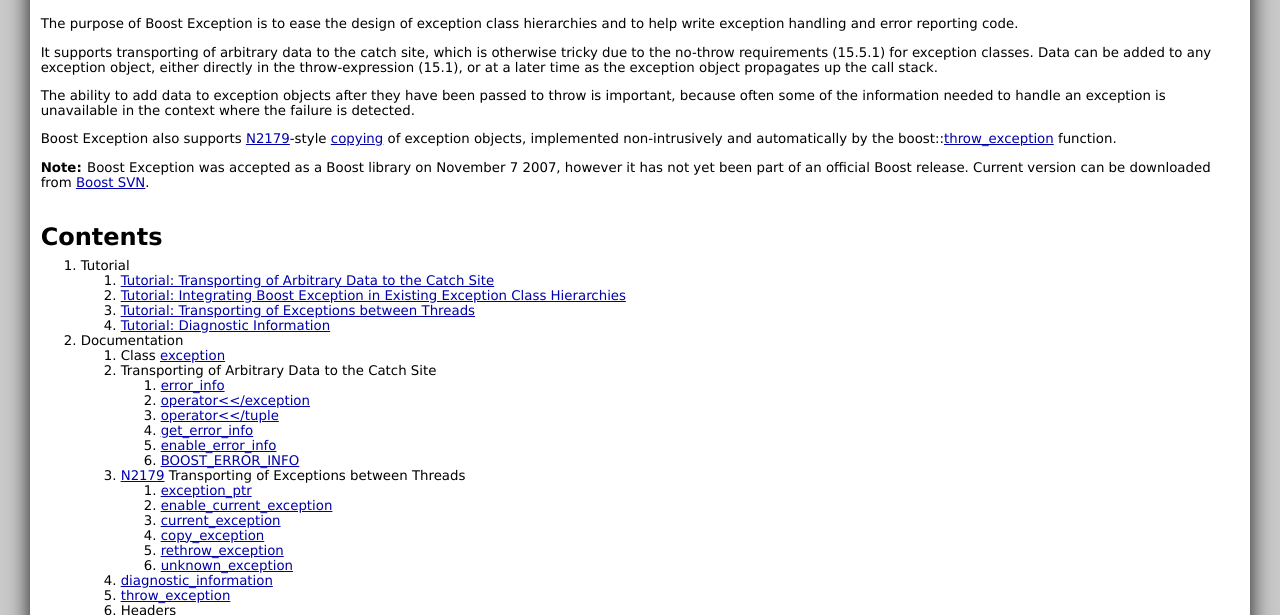
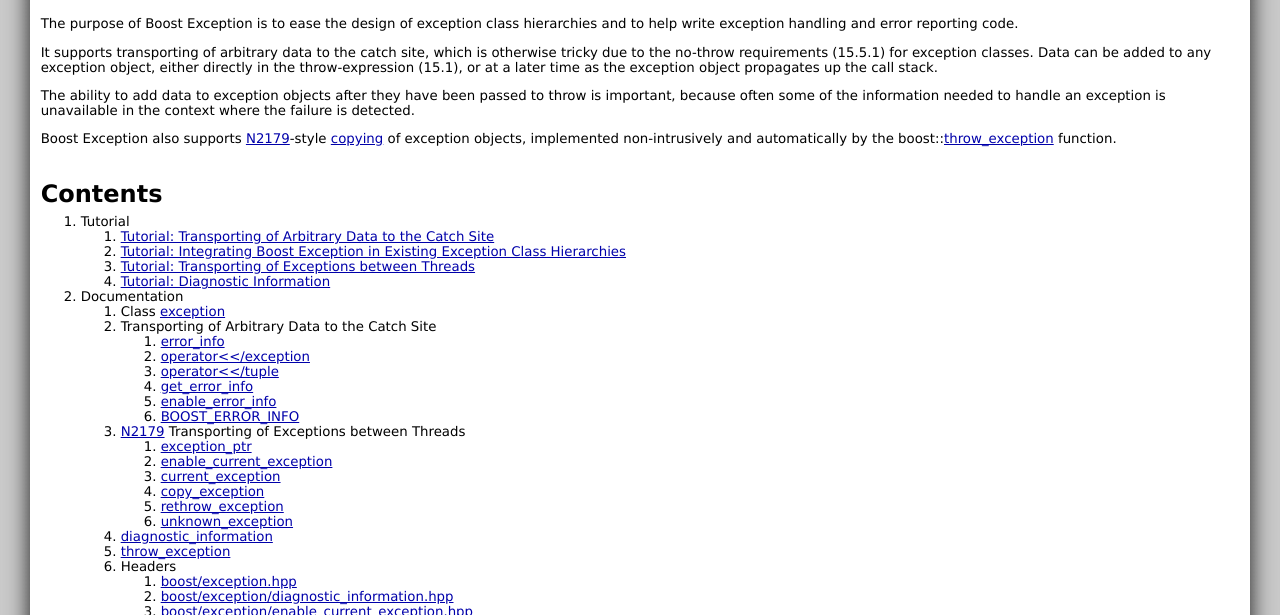
Before and after one commit to boostorg/exception, a plain HTML site: page doc/boost-exception.html in a window 1280 px wide. Shown: the part 106-721 px from the top of the page. Drawn offline with Linux system fonts and the light colour scheme.

Commit message:
Minor documentation update.
[SVN r46824]

```diff
--- a/doc/boost-exception.html
+++ b/doc/boost-exception.html
@@ -24,8 +24,6 @@
 <p>It supports transporting of arbitrary data to the catch site, which is otherwise tricky due to the no-throw requirements (15.5.1) for exception classes. Data can be added to any exception object, either directly in the throw-expression (15.1), or at a later time as the exception object propagates up the call stack.</p>
 <p>The ability to add data to exception objects after they have been passed to throw is important, because often some of the information needed to handle an exception is unavailable in the context where the failure is detected. </p>
 <p>Boost Exception also supports <span class="RenoLink"><a href="http://www.open-std.org/jtc1/sc22/wg21/docs/papers/2007/n2179.html">N2179</a></span>-style <span class="RenoLink"><a href="tutorial_exception_ptr.html">copying</a></span> of exception objects, implemented non-intrusively and automatically by the boost::<span class="RenoLink"><a href="throw_exception.html">throw_exception</a></span> function.</p>
-<h4>Note:</h4>
-<p>Boost Exception was accepted as a Boost library on November 7 2007, however it has not yet been part of an official Boost release. Current version can be downloaded from <span class="RenoLink"><a href="http://svn.boost.org/svn/boost/trunk"> Boost SVN</a></span>.</p>
 <h2>Contents</h2>
 <div><ol><li>Tutorial<div><ol><li><span class="RenoLink"><a href="tutorial_transporting_data.html">Tutorial: Transporting of Arbitrary Data to the Catch Site</a></span></li>
 <li><span class="RenoLink"><a href="tutorial_enable_error_info.html">Tutorial: Integrating Boost Exception in Existing Exception Class Hierarchies</a></span></li>
```
Also changed, not shown: 1 other file.
